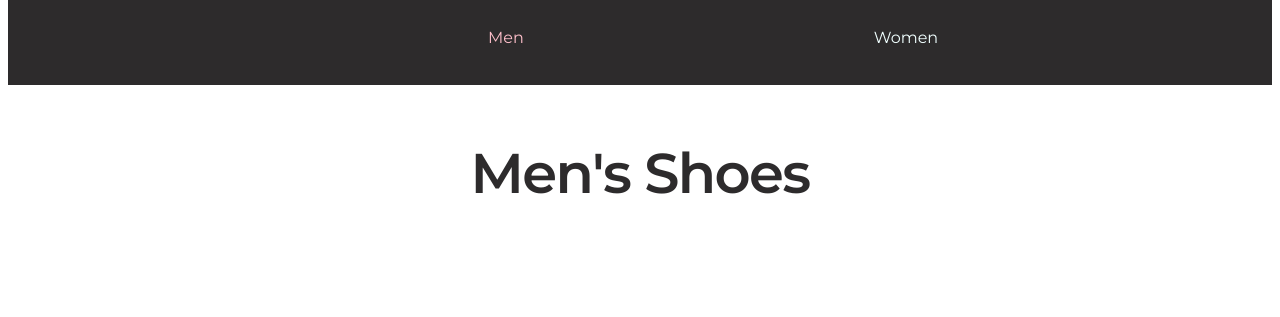
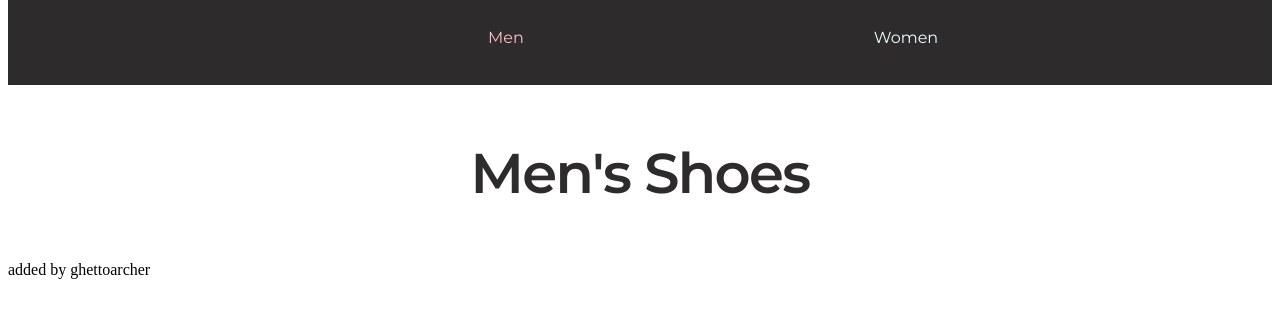
Before and after one commit to alks13/nike_web, a plain HTML site: page index.html in a window 1280 px wide. Shown: the part 157-474 px from the top of the page. Drawn offline with Linux system fonts and the light colour scheme.

Commit message:
added by ghettoarcher

```diff
--- a/index.html
+++ b/index.html
@@ -44,7 +44,7 @@
    <h1>Men's Shoes</h1>
 </div>
 
-
+<div>added by ghettoarcher</div>
 
    <script src="main.js"></script>
 </body>
```
